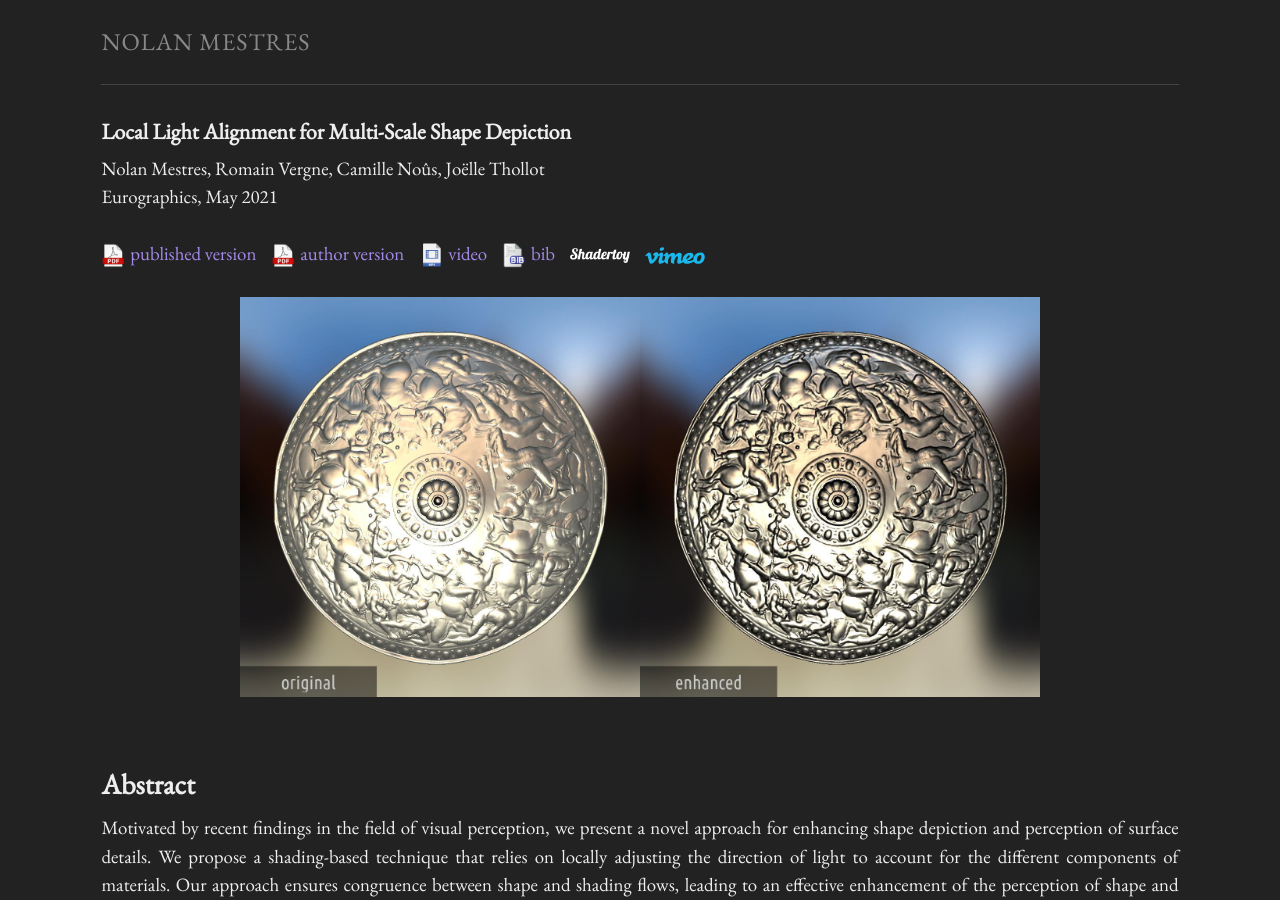
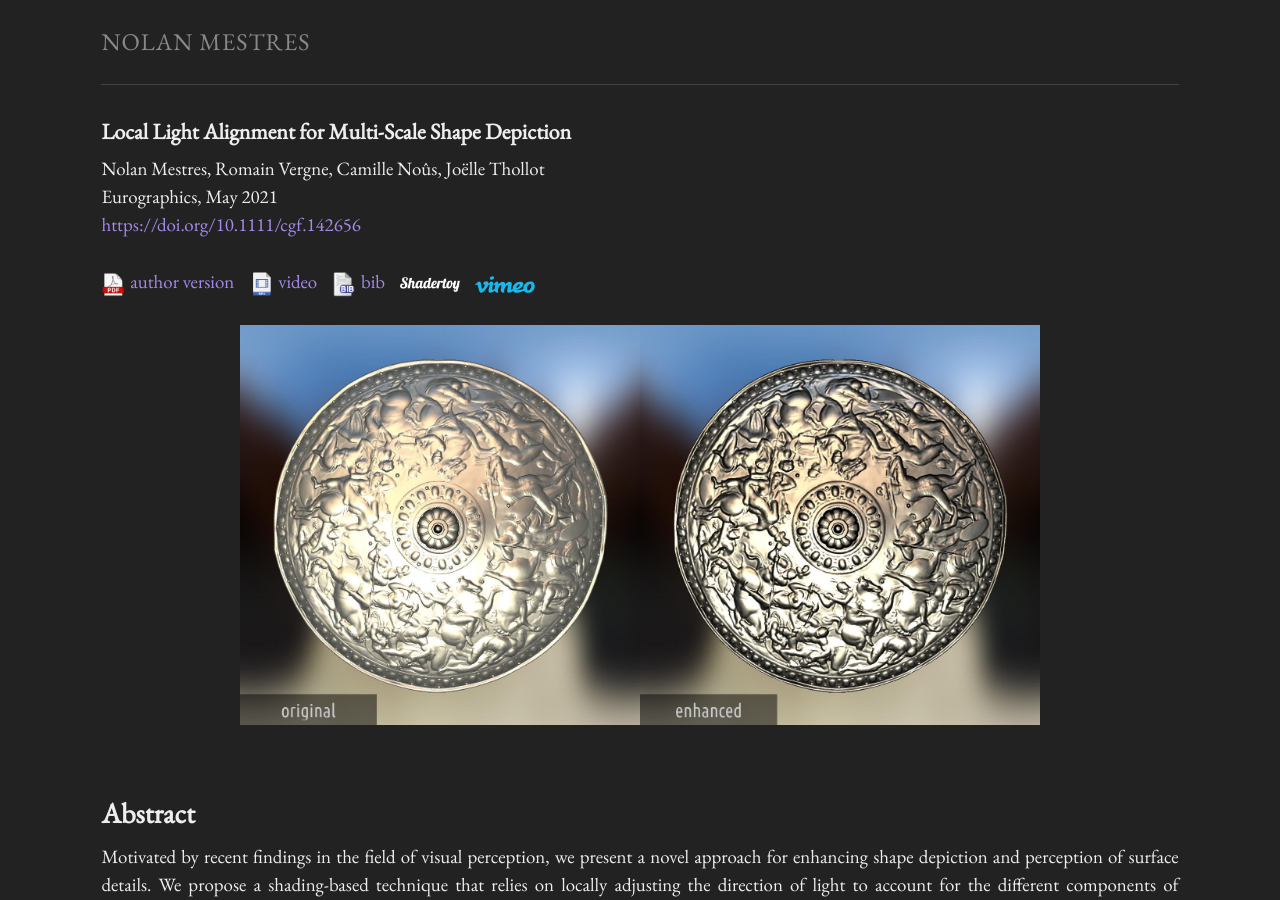
Before and after one commit to Nalonoid/nalonoid.github.io, a Jekyll site: the page built from _posts/2021-05-07-local-light-alignment-for-multi-scale-shape-depiction.markdown, in a window 1280 px wide and 900 px high. Built offline with Jekyll 4.4.1, drawn with Linux system fonts in a browser that asks for light colours.

Commit message:
add of doi field; cleaner paper page layout

```diff
--- a/_layouts/paper.html
+++ b/_layouts/paper.html
@@ -15,17 +15,14 @@ layout: default
     {% if page.where %}
     {{ page.where }},
     {% endif %}
-    {{ page.date | date: '%B  %Y' }} {% if page.award %} <span class="paper-award"> &#8680; {{ page.award }} </span>{% endif %}<br/><br/>
+    {{ page.date | date: '%B  %Y' }} {% if page.award %} <span class="paper-award"> &#8680; {{ page.award }} </span>{% endif %}<br/>
+    {% if page.doi %}
+    <a href=https://doi.org/{{ page.doi }}>https://doi.org/{{ page.doi }}</a>
+    {% endif %}<br/><br/>
 
     {% if page.pdf %}
     <a href={{ page.pdf }}> <img src="{{ site.baseurl }}/data/icons/pdf.png"  width="25px" /></a>
-    <a class="paper-links" href={{ page.pdf }}> published version </a>
-    &nbsp;&nbsp;
-    {% endif %}
-
-    {% if page.pdf %}
-    <a href={{ page.pdf }}> <img src="{{ site.baseurl }}/data/icons/pdf.png"  width="25px" /></a>
-    <a class="paper-links" href={{ page.authorpdf }}> author version </a>
+    <a class="paper-links" href={{ page.pdf }}> author version </a>
     &nbsp;&nbsp;
     {% endif %}
 
--- a/_posts/2021-05-07-local-light-alignment-for-multi-scale-shape-depiction.markdown
+++ b/_posts/2021-05-07-local-light-alignment-for-multi-scale-shape-depiction.markdown
@@ -9,12 +9,12 @@ authors: "Nolan Mestres, Romain Vergne, Camille No&ucirc;s, Jo&euml;lle Thollot"
 thumbnail: "data/research/local_light_alignment-thumbnail.jpg"
 image: "data/research/local_light_alignment.jpg"
 where: "Eurographics"
-pdf: https://doi.org/10.1111/cgf.142656
-authorpdf: https://hal.inria.fr/hal-03140647/document
+pdf: https://hal.inria.fr/hal-03140647/document
 video: https://hal.inria.fr/hal-03140647/file/nm-EG2021-local_light_alignment-supplementary_video.mp4
 bib: https://hal.inria.fr/hal-03140647/bibtex
 shadertoy: "3ldfD2"
 vimeo: "548931751"
+doi: 10.1111/cgf.142656
 
 tags:
 - journal
--- a/_posts/2022-01-12-a-stylistic-study-of-the-hand-painted-winter-panorama-maps-of-pierre-novat.markdown
+++ b/_posts/2022-01-12-a-stylistic-study-of-the-hand-painted-winter-panorama-maps-of-pierre-novat.markdown
@@ -9,10 +9,10 @@ authors: "Nolan Mestres"
 thumbnail: "data/research/a_stylistic_study_of_the_style_of_pierre_novat-thumbnail.jpg"
 image: "data/research/a_stylistic_study_of_the_style_of_pierre_novat.jpg"
 where: "Cartographic Perspectives"
-pdf: https://cartographicperspectives.org/index.php/journal/article/view/1753
-authorpdf: https://hal.inria.fr/hal-03687248/document
+pdf: https://hal.inria.fr/hal-03687248/document
 pdfcmpr: "data/research/nm-cp2022-novat_style.pdf"
 bib: https://hal.inria.fr/hal-03687248/bibtex
+doi: 10.14714/CP100.1753
 
 tags:
 - journal
```
